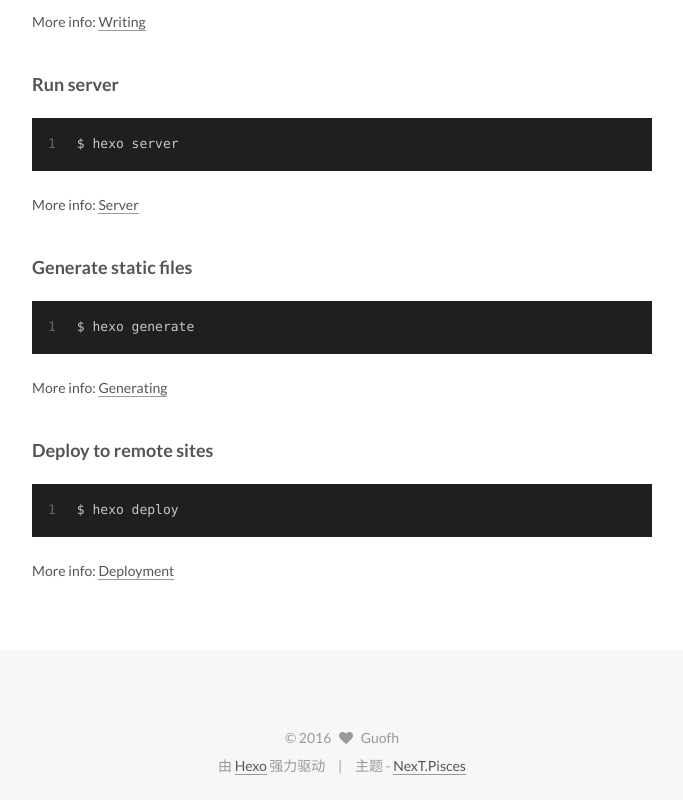
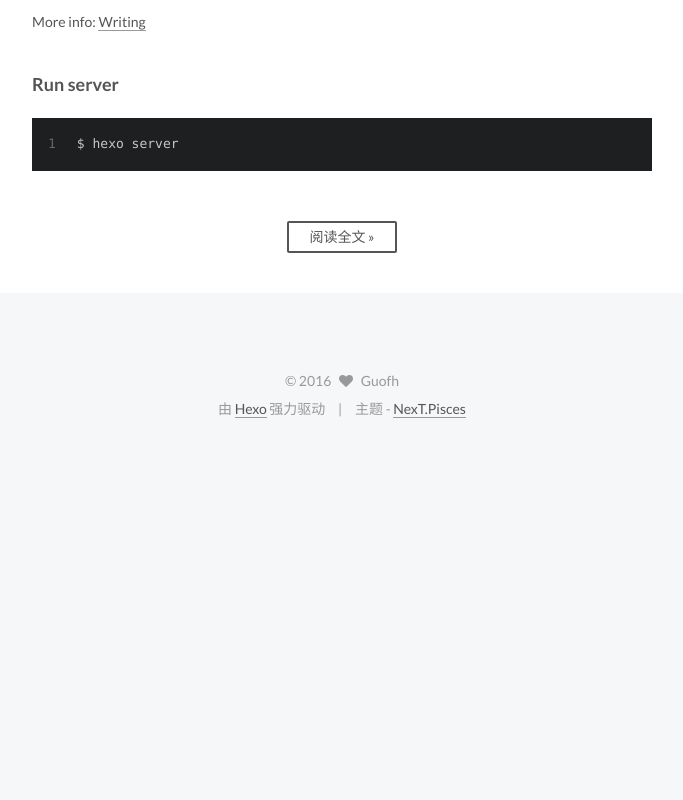
Before and after one commit to guofh/guofh.github.io, a plain HTML site: page index.html in a window 1280 px wide. Shown: the part 1032-1832 px from the top of the page, without its empty margins (428-1111 px from the left). After the commit the page ends 1475 px from the top, so only its background shows below. Drawn offline with Linux system fonts and the light colour scheme.

Commit message:
Site updated: 2016-05-04 07:52:17

```diff
--- a/index.html
+++ b/index.html
@@ -408,18 +408,15 @@
 
 
 
-
-            <p>Welcome to <a href="https://hexo.io/" target="_blank" rel="external">Hexo</a>! This is your very first post. Check <a href="https://hexo.io/docs/" target="_blank" rel="external">documentation</a> for more info. If you get any problems when using Hexo, you can find the answer in <a href="https://hexo.io/docs/troubleshooting.html" target="_blank" rel="external">troubleshooting</a> or you can ask me on <a href="https://github.com/hexojs/hexo/issues" target="_blank" rel="external">GitHub</a>.</p>
+          <p>Welcome to <a href="https://hexo.io/">Hexo</a>! This is your very first post. Check <a href="https://hexo.io/docs/">documentation</a> for more info. If you get any problems when using Hexo, you can find the answer in <a href="https://hexo.io/docs/troubleshooting.html">troubleshooting</a> or you can ask me on <a href="https://github.com/hexojs/hexo/issues">GitHub</a>.</p>
 <h2 id="Quick-Start"><a href="#Quick-Start" class="headerlink" title="Quick Start"></a>Quick Start</h2><h3 id="Create-a-new-post"><a href="#Create-a-new-post" class="headerlink" title="Create a new post"></a>Create a new post</h3><figure class="highlight bash"><table><tr><td class="gutter"><pre><span class="line">1</span><br></pre></td><td class="code"><pre><span class="line">$ hexo new <span class="string">"My New Post"</span></span><br></pre></td></tr></table></figure>
-<p>More info: <a href="https://hexo.io/docs/writing.html" target="_blank" rel="external">Writing</a></p>
+<p>More info: <a href="https://hexo.io/docs/writing.html">Writing</a></p>
 <h3 id="Run-server"><a href="#Run-server" class="headerlink" title="Run server"></a>Run server</h3><figure class="highlight bash"><table><tr><td class="gutter"><pre><span class="line">1</span><br></pre></td><td class="code"><pre><span class="line">$ hexo server</span><br></pre></td></tr></table></figure>
-<p>More info: <a href="https://hexo.io/docs/server.html" target="_blank" rel="external">Server</a></p>
-<h3 id="Generate-static-files"><a href="#Generate-static-files" class="headerlink" title="Generate static files"></a>Generate static files</h3><figure class="highlight bash"><table><tr><td class="gutter"><pre><span class="line">1</span><br></pre></td><td class="code"><pre><span class="line">$ hexo generate</span><br></pre></td></tr></table></figure>
-<p>More info: <a href="https://hexo.io/docs/generating.html" target="_blank" rel="external">Generating</a></p>
-<h3 id="Deploy-to-remote-sites"><a href="#Deploy-to-remote-sites" class="headerlink" title="Deploy to remote sites"></a>Deploy to remote sites</h3><figure class="highlight bash"><table><tr><td class="gutter"><pre><span class="line">1</span><br></pre></td><td class="code"><pre><span class="line">$ hexo deploy</span><br></pre></td></tr></table></figure>
-<p>More info: <a href="https://hexo.io/docs/deployment.html" target="_blank" rel="external">Deployment</a></p>
-
-
+          <div class="post-more-link text-center">
+            <a class="btn" href="/2016/05/03/hello-world/#more" rel="contents">
+              阅读全文 &raquo;
+            </a>
+          </div>
 
 
     </div>
```
Also changed, not shown: 2016/05/03/hello-world/index.html (+2 -1 lines).
